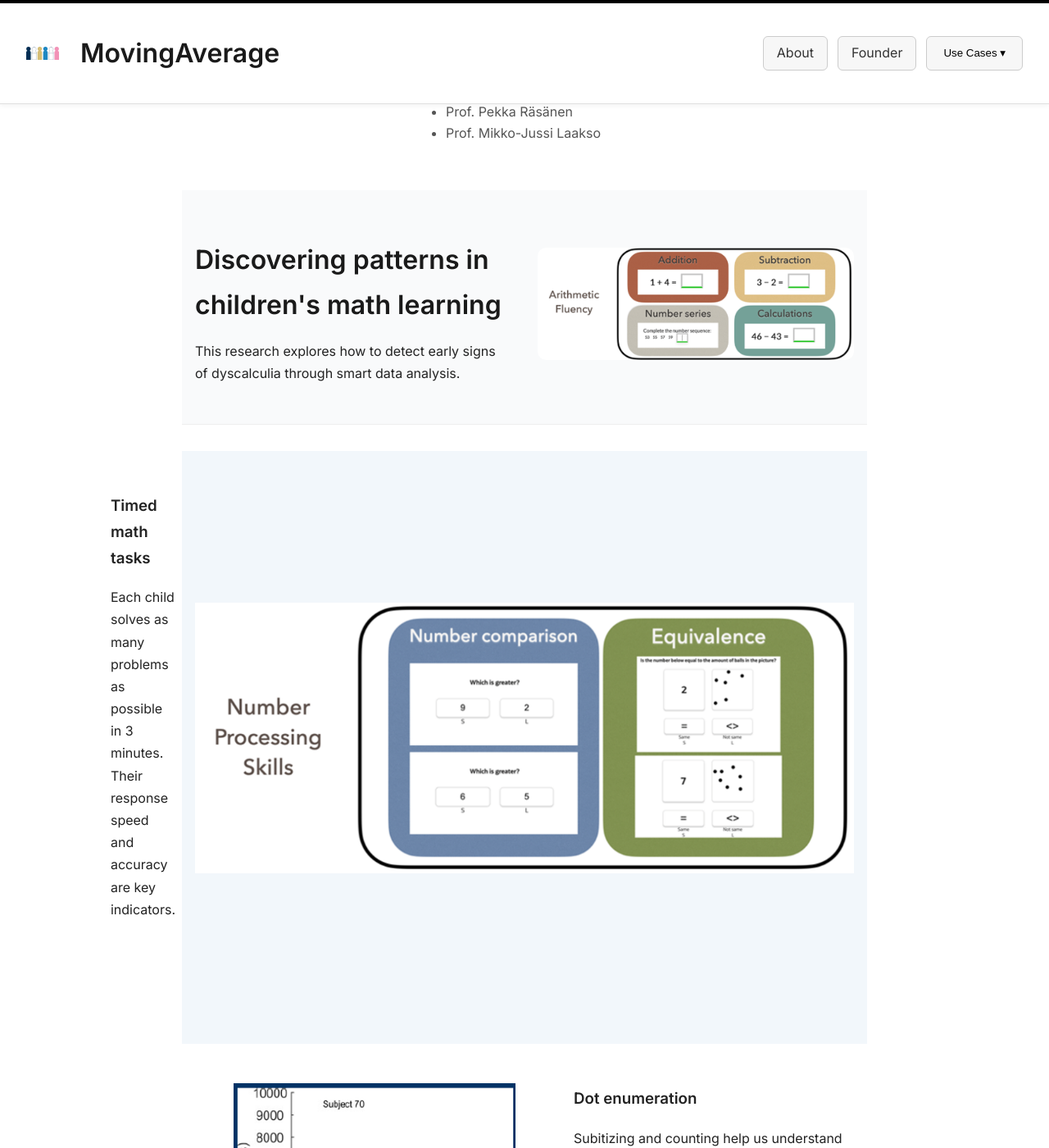
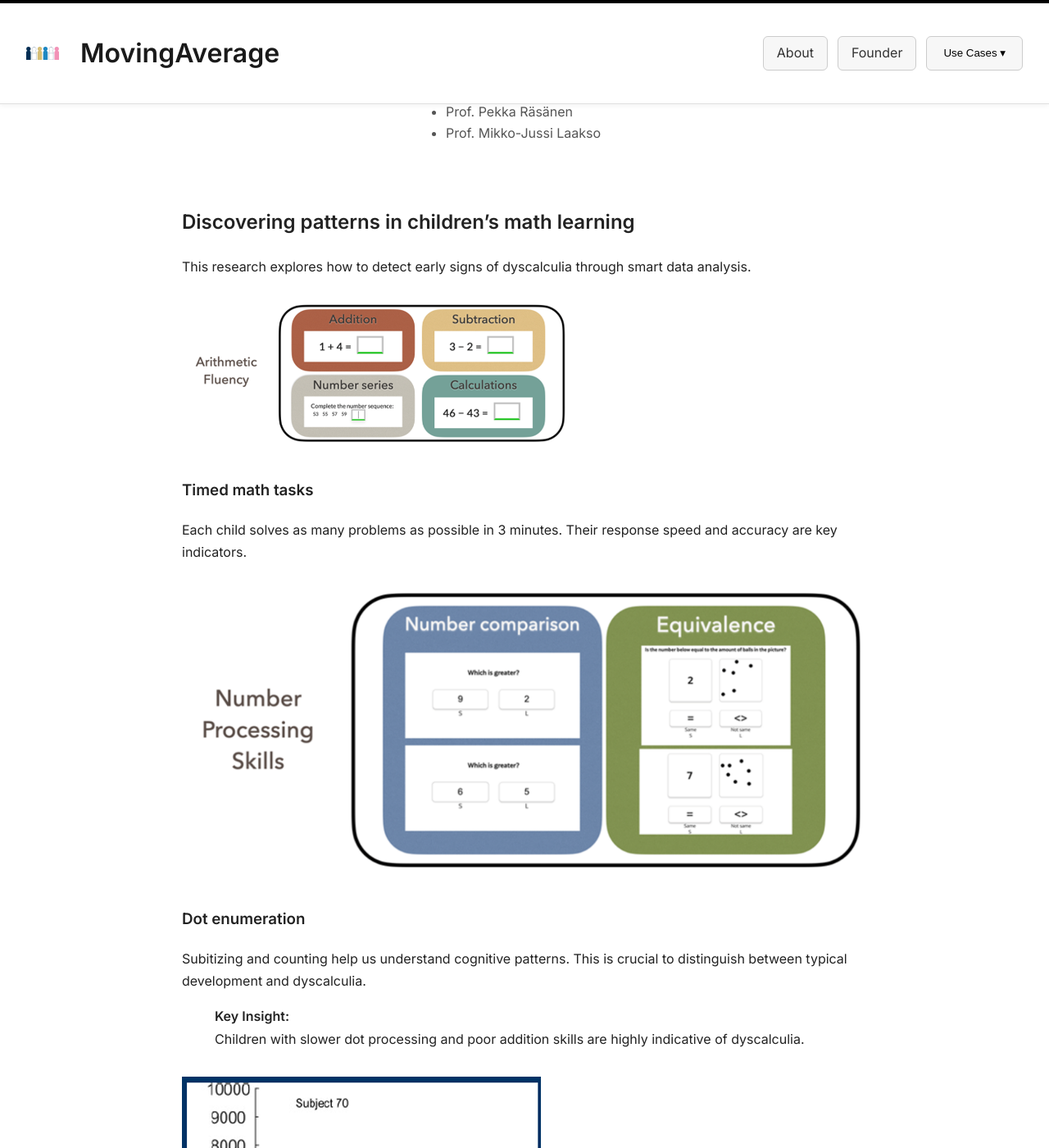
Before and after one commit to moving-average/moving-average.github.io, a Jekyll site: the page built from usecase1.markdown, in a window 1280 px wide and 1400 px high, scrolled down 349 px. Shown: the whole window at 82% size. Built offline with Jekyll 4.4.1, drawn with Linux system fonts in a browser that asks for light colours.

Commit message:
update website

```diff
--- a/assets/style.css
+++ b/assets/style.css
@@ -577,24 +577,6 @@ main.page {
   object-fit: contain;
 }
 
-img[src*="edutenfinlandmath.png"] {
-  max-width: 300px;
-  width: 100%;
-  height: auto;
-  display: block;
-  margin: 1rem auto;
-}
-
-img[src*="algebrakit.png"] {
-  max-width: 250px;
-  width: 100%;
-  height: auto;
-  display: block;
-}
-
-
-
-
 /* Responsive */
 @media (max-width: 768px) {
   .testimonials-wrapper {
--- a/usecase1.markdown
+++ b/usecase1.markdown
@@ -12,43 +12,28 @@ intro: |
   - Prof. Mikko-Jussi Laakso
 ---
 
-<div class="hero-banner">
-  <div class="hero-banner-text">
-    <h2>Discovering patterns in children's math learning</h2>
-    <p>This research explores how to detect early signs of dyscalculia through smart data analysis.</p>
-  </div>
-  <div class="hero-banner-img">
-    <img src="/assets/img/algebrakit3.png" alt="Children's math interface" />
-  </div>
-</div>
+## Discovering patterns in children's math learning
 
-<section class="section-alt">
-  <div class="image-text-block alt">
-    <img src="/assets/img/algebrakit1.png" class="responsive-inline-img" alt="Timed task" />
-    <div>
-      <h3>Timed math tasks</h3>
-      <p>Each child solves as many problems as possible in 3 minutes. Their response speed and accuracy are key indicators.</p>
-    </div>
-  </div>
-</section>
+This research explores how to detect early signs of dyscalculia through smart data analysis.
 
-<section class="section-white">
-  <div class="image-text-block">
-    <img src="/assets/img/algebrakit4.png" class="responsive-inline-img" alt="Dot task" />
-    <div>
-      <h3>Dot enumeration</h3>
-      <p>
-        Subitizing and counting help us understand cognitive patterns. This is crucial to distinguish between typical development and dyscalculia.
-      </p>
-      <div class="highlight-box">
-        <strong>Key Insight:</strong>
-        Children with slower dot processing and poor addition skills are highly indicative of dyscalculia.
-      </div>
-    </div>
-  </div>
-</section>
+![Children's math interface](/assets/img/algebrakit3.png)
 
-<div class="logo-row">
-  <img src="/assets/img/logo_eduten.png" alt="Eduten" />
-  <img src="/assets/img/logo_turku.svg" alt="Turku" />
-</div>
+### Timed math tasks
+
+Each child solves as many problems as possible in 3 minutes. Their response speed and accuracy are key indicators.
+
+![Timed task](/assets/img/algebrakit1.png)
+
+### Dot enumeration
+
+Subitizing and counting help us understand cognitive patterns. This is crucial to distinguish between typical development and dyscalculia.
+
+> **Key Insight:**
+> Children with slower dot processing and poor addition skills are highly indicative of dyscalculia.
+
+![Dot task](/assets/img/algebrakit4.png)
+
+---
+
+![Eduten logo](/assets/img/logo_eduten.png)
+![Turku logo](/assets/img/logo_turku.svg)
```
Also changed, not shown: _layouts/page.html (line endings or trailing spaces).
